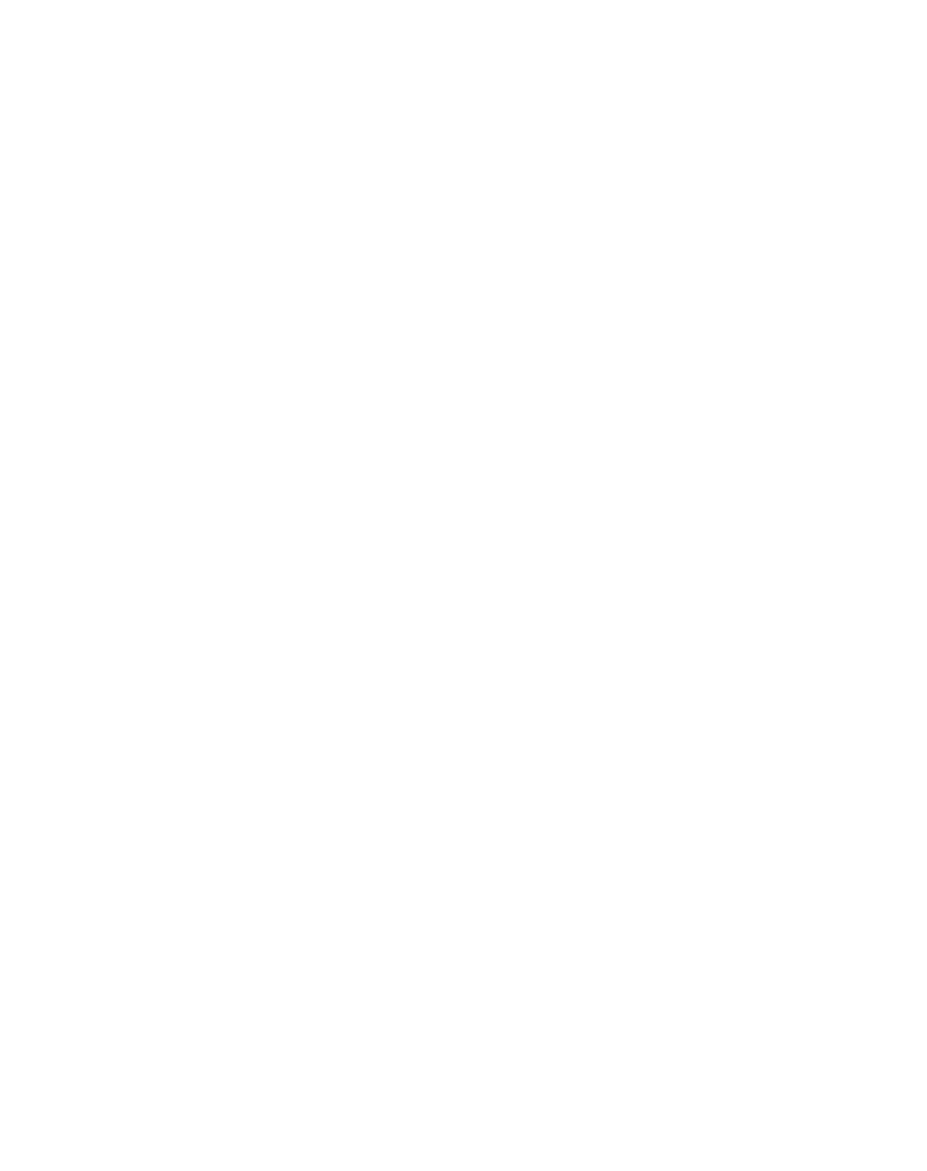
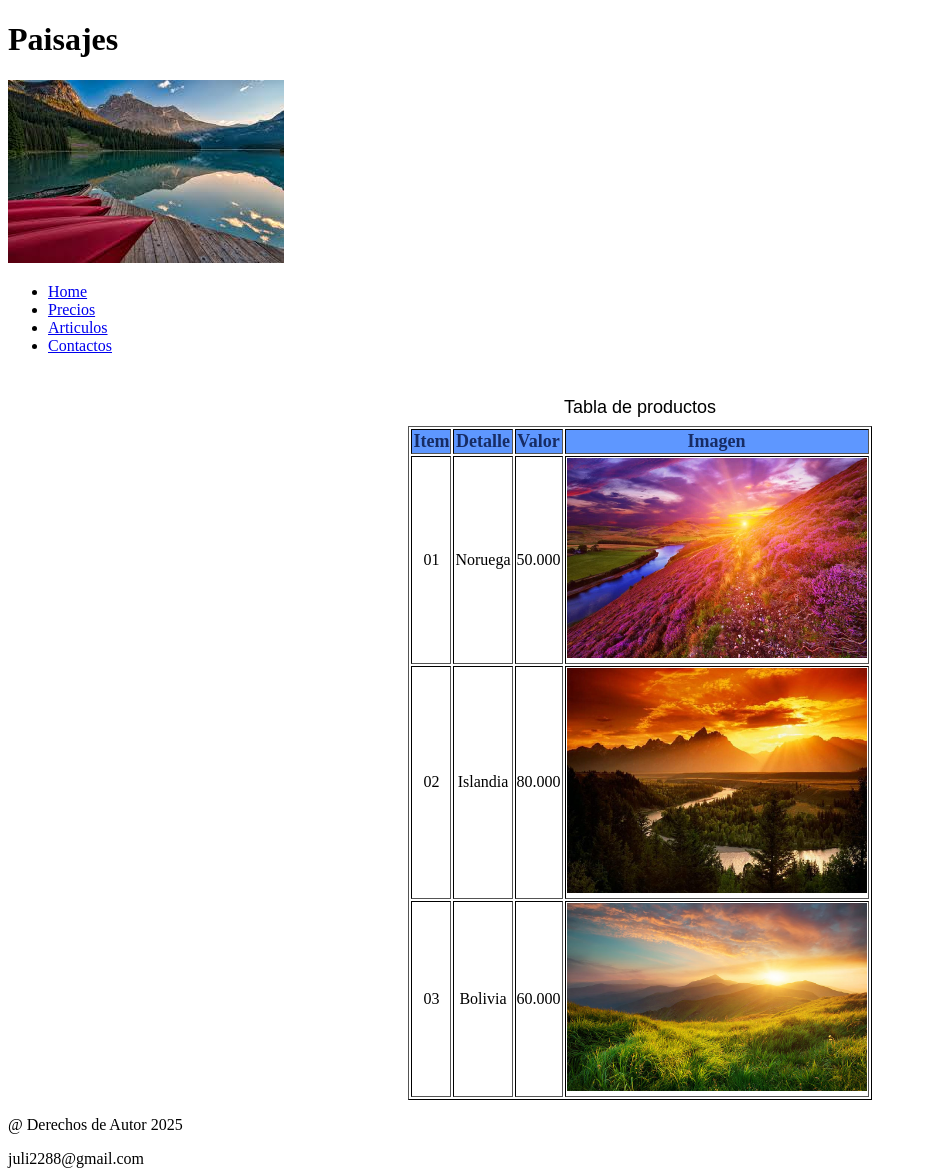
Before and after one commit to juliana082/ProyectoWeb, a plain HTML site: page precios.html in a window 1280 px wide. Shown: the whole page, without its empty margins (0-927 px from the left). Before the commit the page ends 800 px from the top, so only its background shows below. Drawn offline with Linux system fonts and the light colour scheme.

Commit message:
rama precios, tabala de productos

```diff
--- a/estilo/estilo.css
+++ b/estilo/estilo.css
@@ -1,3 +1,26 @@
 body{
-    background-color: rgb(183, 243, 245);
+    background-color: rgb(255, 255, 255);
 }
+td{
+    text-align: center;
+    padding:10 px;
+}
+.img{
+    width: 300px;
+    text-align: center;
+}
+table{
+    margin: 0 auto;
+    border-color: black;
+
+}
+caption{
+    font-family: Arial, Helvetica, sans-serif;
+    font-size: 18px;
+    padding: 8px;
+}
+th{
+    background-color: rgb(94, 151, 255);
+    color: rgb(23, 44, 100);
+    font-size: 18px;
+}
--- a/precios.html
+++ b/precios.html
@@ -6,6 +6,56 @@
     <title>Precios</title>
 </head>
 <body>
+    <header>
+        <h1>Paisajes</h1>
+        <img class="img01" src="./Imagen/images (1).jpg" alt="Atardecer">
+        <nav>
+            <ul>
+                <li><a href="index.html">Home</a></li>
+                <li><a href="precios.html">Precios</a></li>
+                <li><a href="articulos.html">Articulos</a></li>
+                <li><a href="Contactos.html">Contactos</a></li>
+            </ul>
+        </nav>
+    </header>
+    <br>
+    <main>
+        <section>
+            <table border="1" >
+                <link rel="stylesheet" href="./estilo/estilo.css">
+                <caption>Tabla de productos</caption>
+                <tr>
+                    <th>Item</th>
+                    <th>Detalle</th>
+                    <th>Valor</th>
+                    <th>Imagen</th>
+                </tr>
+                <tr>
+                    <td>01</td>
+                    <td>Noruega</td>
+                    <td>50.000</td>
+                    <td><img class="img" src="./Imagen/imagen4.jpg" alt=""</td>
+                </tr>
+                <tr>
+                    <td>02</td>
+                    <td>Islandia</td>
+                    <td>80.000</td>
+                    <td><img class="img" src="./Imagen/imagen5.jpg" alt=""></td>
+                </tr>
+                <tr>
+                    <td>03</td>
+                    <td>Bolivia</td>
+                    <td>60.000</td>
+                    <td><img class="img" src="./Imagen/imagen2.jpg" alt=""></td>
+                </tr>
+            </table>
+        </section>
+    </main>
+
+<footer>
+    <p>@ Derechos de Autor 2025</p>
+    <p>juli2288@gmail.com</p>
+</footer>
 
 </body>
 </html>
```
